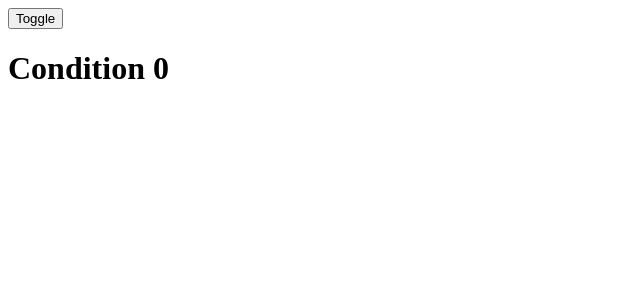
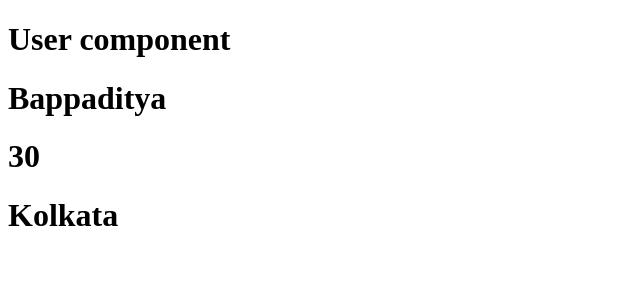
Before and after one commit to bappaditya92/react_refresher, a React (Vite) app in the folder react_practice/: page / in a window 1280 px wide. Shown: the top 300 px of the page, without its empty margins (0-640 px from the left). Built offline with nearby package versions, Linux system fonts and the light colour scheme.

Commit message:
adding some code

```diff
--- a/react_practice/src/App.jsx
+++ b/react_practice/src/App.jsx
@@ -7,6 +7,7 @@ import State from "./component/State";
 import Counter from "./component/Counter";
 import Toggle from "./component/Toggle";
 import ElseIf from "./component/ElseIf";
+import Users from "./component/Users";
 function App() {
   return(
     <>
@@ -15,7 +16,8 @@ function App() {
     {/* <State/> */}
     {/* <Counter/> */}
     {/* <Toggle/> */}
-    <ElseIf/>
+    {/* <ElseIf/> */}
+    <Users name={"Bappaditya"} age= {30} address = {"Kolkata"}/>
     </>
 
 
--- /dev/null
+++ b/react_practice/src/component/Users.jsx
@@ -0,0 +1,19 @@
+import User from "./User"
+
+const Users = ({name, age, address})=>{
+    // console.log(data.name);
+    console.log(name, age, address);
+
+
+    return(
+        <div>
+            <h1>User component</h1>
+            <h1>{name}</h1>
+            <h1>{age}</h1>
+            <h1>{address}</h1>
+
+
+        </div>
+    )
+}
+export default Users;
```
